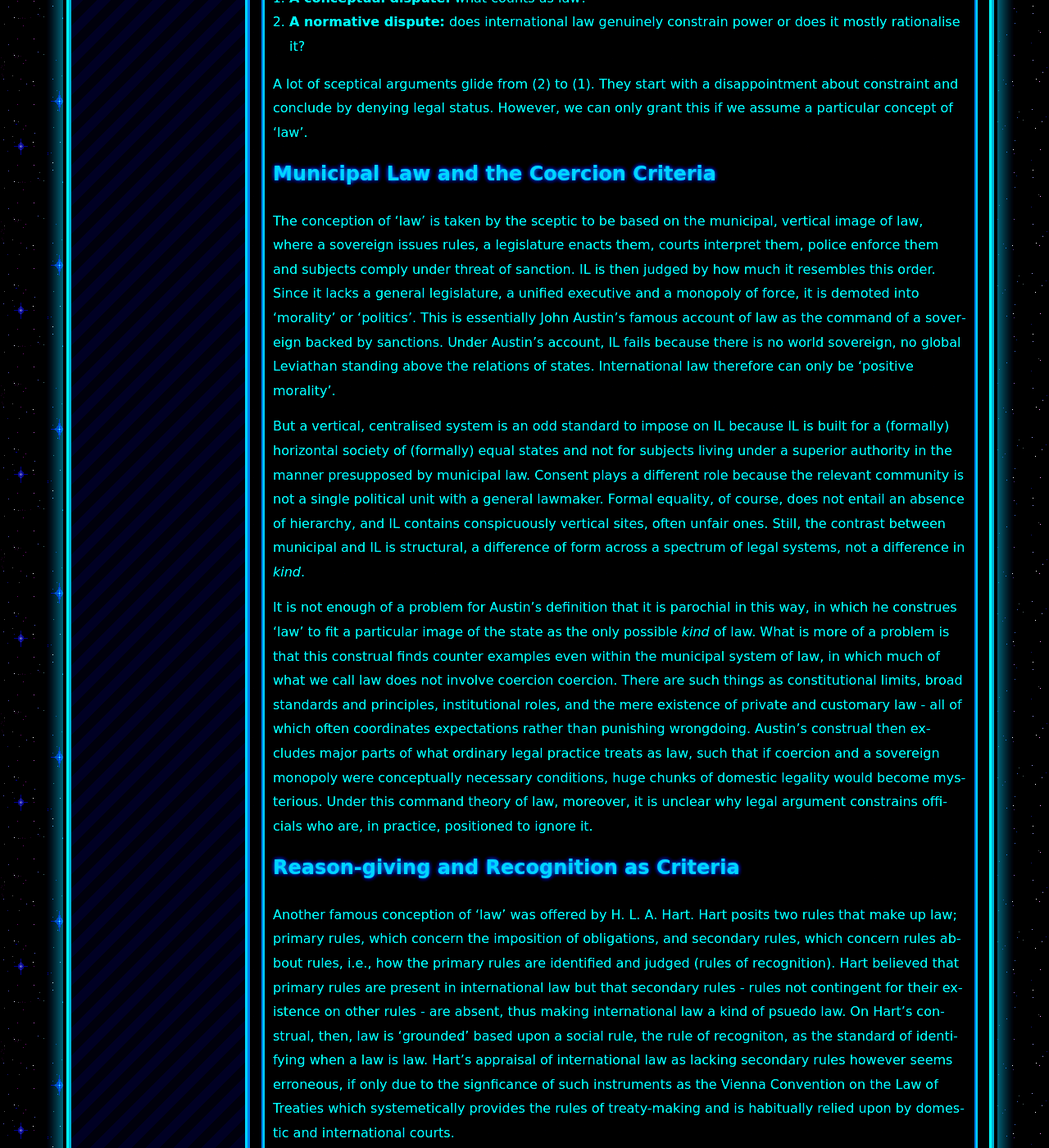
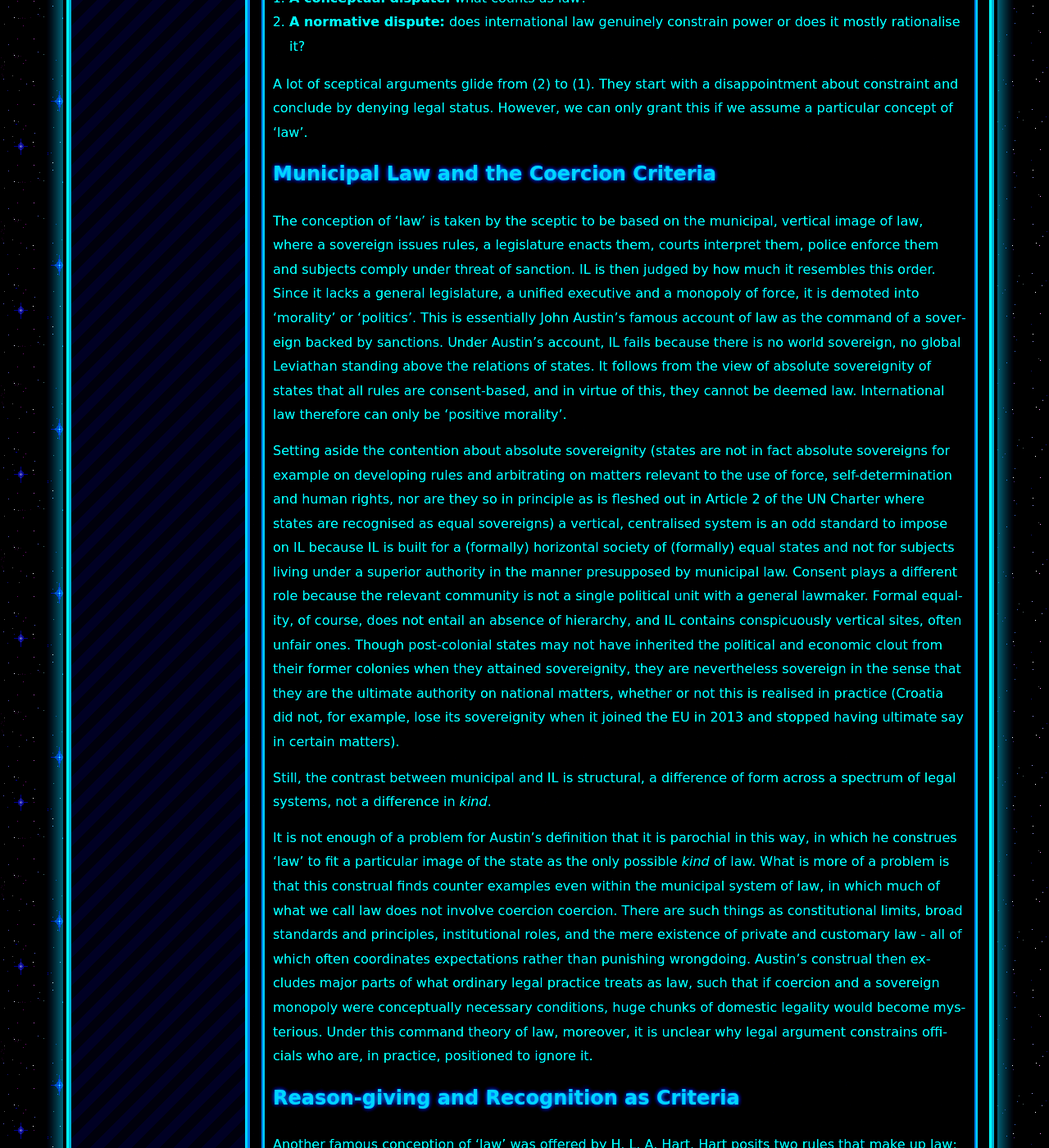
Before and after one commit to Catofminerva/Catofminerva.github.io, a Jekyll site: the page built from _posts/2026-02-01-internationallaw.md, in a window 1280 px wide and 1400 px high, scrolled down 2259 px. Shown: the whole window at 82% size. Built offline with Jekyll 4.4.1, drawn with Linux system fonts in a browser that asks for light colours; comment, search, counter and statistics services are not loaded.

Commit message:
Update 2026-02-01-internationallaw.md

```diff
--- a/_posts/2026-02-01-internationallaw.md
+++ b/_posts/2026-02-01-internationallaw.md
@@ -26,9 +26,11 @@ A lot of sceptical arguments glide from (2) to (1). They start with a disappoint
 
 ## Municipal Law and the Coercion Criteria
 
-The conception of 'law' is taken by the sceptic to be based on the municipal, vertical image of law, where a sovereign issues rules, a legislature enacts them, courts interpret them, police enforce them and subjects comply under threat of sanction. IL is then judged by how much it resembles this order. Since it lacks a general legislature, a unified executive and a monopoly of force, it is demoted into 'morality' or 'politics'. This is essentially John Austin’s famous account of law as the command of a sovereign backed by sanctions. Under Austin’s account, IL fails because there is no world sovereign, no global Leviathan standing above the relations of states. International law therefore can only be 'positive morality'.
+The conception of 'law' is taken by the sceptic to be based on the municipal, vertical image of law, where a sovereign issues rules, a legislature enacts them, courts interpret them, police enforce them and subjects comply under threat of sanction. IL is then judged by how much it resembles this order. Since it lacks a general legislature, a unified executive and a monopoly of force, it is demoted into 'morality' or 'politics'. This is essentially John Austin’s famous account of law as the command of a sovereign backed by sanctions. Under Austin’s account, IL fails because there is no world sovereign, no global Leviathan standing above the relations of states. It follows from the view of absolute sovereignity of states that all rules are consent-based, and in virtue of this, they cannot be deemed law. International law therefore can only be 'positive morality'.
 
-But a vertical, centralised system is an odd standard to impose on IL because IL is built for a (formally) horizontal society of (formally) equal states and not for subjects living under a superior authority in the manner presupposed by municipal law. Consent plays a different role because the relevant community is not a single political unit with a general lawmaker. Formal equality, of course, does not entail an absence of hierarchy, and IL contains conspicuously vertical sites, often unfair ones. Still, the contrast between municipal and IL is structural, a difference of form across a spectrum of legal systems, not a difference in *kind*.
+Setting aside the contention about absolute sovereignity (states are not in fact absolute sovereigns for example on developing rules and arbitrating on matters relevant to the use of force, self-determination and human rights, nor are they so in principle as is fleshed out in Article 2 of the UN Charter where states are recognised as equal sovereigns) a vertical, centralised system is an odd standard to impose on IL because IL is built for a (formally) horizontal society of (formally) equal states and not for subjects living under a superior authority in the manner presupposed by municipal law. Consent plays a different role because the relevant community is not a single political unit with a general lawmaker. Formal equality, of course, does not entail an absence of hierarchy, and IL contains conspicuously vertical sites, often unfair ones. Though post-colonial states may not have inherited the political and economic clout from their former colonies when they attained sovereignity, they are nevertheless sovereign in the sense that they are the ultimate authority on national matters, whether or not this is realised in practice (Croatia did not, for example, lose its sovereignity when it joined the EU in 2013 and stopped having ultimate say in certain matters).
+
+Still, the contrast between municipal and IL is structural, a difference of form across a spectrum of legal systems, not a difference in *kind*.
 
 It is not enough of a problem for Austin’s definition that it is parochial in this way, in which he construes ‘law’ to fit a particular image of the state as the only possible *kind* of law. What is more of a problem is that this construal finds counter examples even within the municipal system of law, in which much of what we call law does not involve coercion coercion. There are such things as constitutional limits, broad standards and principles, institutional roles, and the mere existence of private and customary law - all of which often coordinates expectations rather than punishing wrongdoing. Austin’s construal then excludes major parts of what ordinary legal practice treats as law, such that if coercion and a sovereign monopoly were conceptually necessary conditions, huge chunks of domestic legality would become mysterious. Under this command theory of law, moreover, it is unclear why legal argument constrains officials who are, in practice, positioned to ignore it.
 
```
